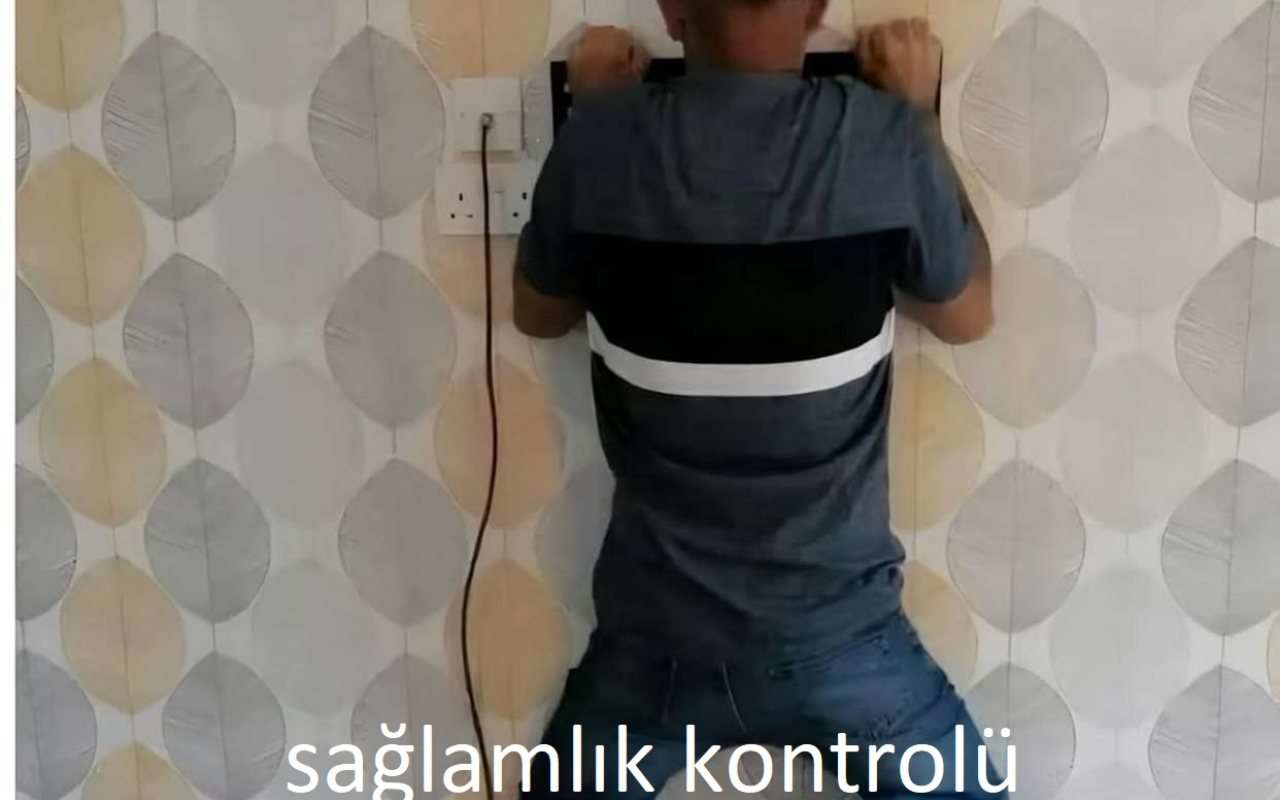
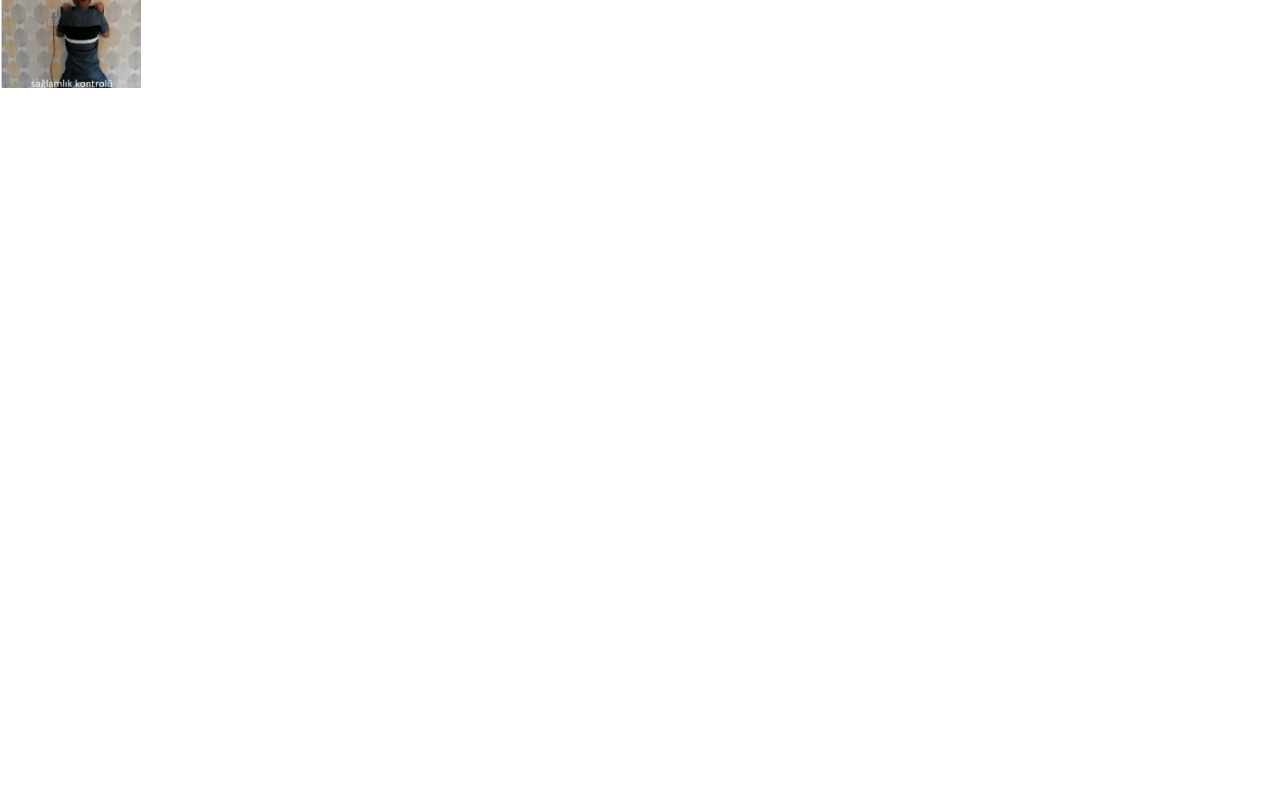
Before and after one commit to IskinElektronik/IskinElektronik.github.io, a plain HTML site: page ostam.html in a window 1280 px wide. Drawn offline with Linux system fonts and the light colour scheme.

Commit message:
Update ostam.html

```diff
--- a/ostam.html
+++ b/ostam.html
@@ -1,19 +1,25 @@
 <!DOCTYPE html>
-<html>
+<html lang="en">
   <head>
     <meta charset="UTF-8">
     <title>ostam</title>
     <style>
-      body {
+      html, body {
         margin: 0;
-        height: 100vh;
-        background-image: url('https://raw.githubusercontent.com/IskinElektronik/IskinElektronik.github.io/refs/heads/main/images/ostamnapiyor.jpg');
-        background-size: cover;
-        background-position: center;
-        backgroung-repeat: no-repeat;
+        padding: 0;
+        height: 100%;
+        overflow: hidden;
+      }
+
+      img.fullscreen {
+        width: 11vw;
+        height: 11vh;
+        object-fit: cover;
+        display: block;
       }
     </style>
   </head>
-<body>
-</body>
+  <body>
+    <img class="fullscreen" src="https://raw.githubusercontent.com/IskinElektronik/IskinElektronik.github.io/refs/heads/main/images/ostamnapiyor.jpg" alt="OSTAM">
+  </body>
 </html>
```
